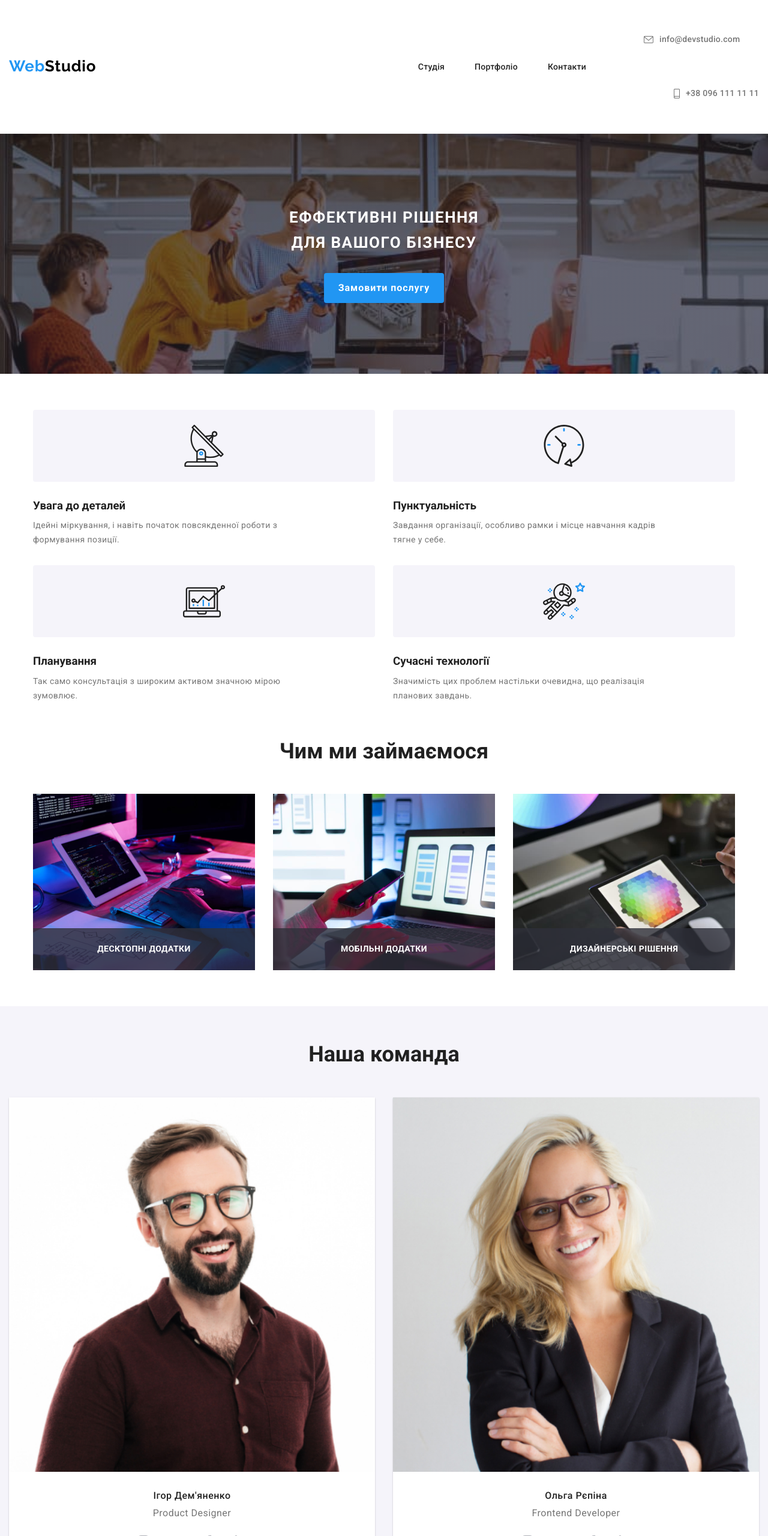
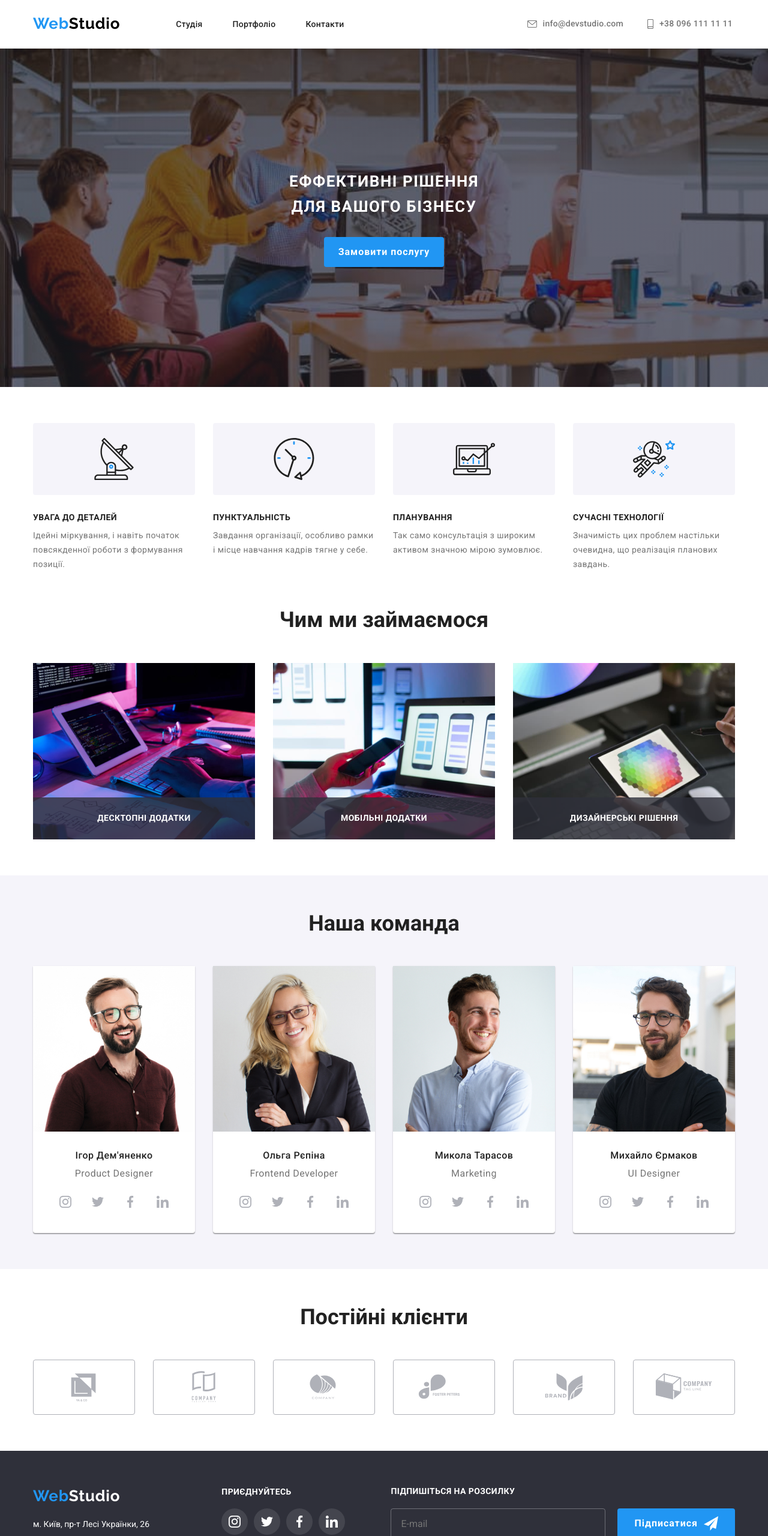
Before and after one commit to YaroslavRebrina/goit-markup-hw-08, a plain HTML site: page index.html in a window 1280 px wide. Shown: the top 2560 px of the page at 60% size. Drawn offline with nearby package versions, Linux system fonts and the light colour scheme.

```diff
--- a/index.html
+++ b/index.html
@@ -82,7 +82,7 @@
                 <use href="./image/icons/symbol-defs.svg#icon-antenna"></use>
               </svg>
             </div>
-            <h3 class="section-service__header">Увага до деталей</h3>
+            <h3 class="section-benefits__header">Увага до деталей</h3>
             <p class="section-benefits__description">
               Ідейні міркування, i навіть початок повсякденної роботи з
               формування позиції.
@@ -94,7 +94,7 @@
                 <use href="./image/icons/symbol-defs.svg#icon-clock"></use>
               </svg>
             </div>
-            <h3 class="section-service__header">Пунктуальність</h3>
+            <h3 class="section-benefits__header">Пунктуальність</h3>
             <p class="section-benefits__description">
               Завдання організації, особливо рамки i місце навчання кадрів
               тягне у себе.
@@ -106,7 +106,7 @@
                 <use href="./image/icons/symbol-defs.svg#icon-diagram"></use>
               </svg>
             </div>
-            <h3 class="section-service__header">Планування</h3>
+            <h3 class="section-benefits__header">Планування</h3>
             <p class="section-benefits__description">
               Так само консультація з широким активом значною мірою зумовлює.
             </p>
@@ -117,7 +117,7 @@
                 <use href="./image/icons/symbol-defs.svg#icon-astronaut"></use>
               </svg>
             </div>
-            <h3 class="section-service__header">Сучасні технології</h3>
+            <h3 class="section-benefits__header">Сучасні технології</h3>
             <p class="section-benefits__description">
               Значимість цих проблем настільки очевидна, що реалізація
               планових завдань.
--- a/sass/components/_footer.scss
+++ b/sass/components/_footer.scss
@@ -31,7 +31,14 @@
             @media screen and (min-width:768px){
                 flex-direction: row;
                 flex-wrap: wrap;
+            }
+            @media screen and (min-width:768px) and (max-width:1199px){
                 justify-content: space-around;
+            }
+
+            @media screen and (min-width:1200px){
+            justify-content: space-between;
+            flex-wrap: nowrap;
             }
         }
 
@@ -49,6 +56,9 @@
             display: flex;
             flex-direction: column;
             align-items: center;
+            @media screen and (min-width:1200px){
+                align-items: flex-start;
+            }
 
         }
 
@@ -75,11 +85,14 @@
             // margin-right: 70px;
             display: flex;
             flex-direction: column;
+
+            @media screen and (max-width: 480px) and (max-width: 1199px){
             align-items: center;
-
-            @media screen and (max-width: 1200px){
+            }
+            @media screen and (max-width: 1199px){
                 margin-bottom: 60px;
             }
+
         }
 }
 
--- a/sass/components/_header-mobile.scss
+++ b/sass/components/_header-mobile.scss
@@ -1,9 +1,10 @@
 .header {
     border-bottom: 1px solid #ECECEC;
+    @media screen and (min-width:480px)  and (max-width:767px){
+    padding: 16px 0;
+    }
 
-    padding: 16px 0;
-
-    @media screen and (min-width:768px){
+    @media screen and (min-width:768px) and (max-width:1199px){
         padding: 26px 0;
     }
 
@@ -12,35 +13,55 @@
         align-items: center;
         width: 100%;
 
-        @media screen and (min-width:768px) {
+        @media screen and (min-width:768px) and (max-width:1199px) {
         justify-content: space-between;
+        }
+
+        @media screen and (min-width:1200px) {
+        width: 1200px;
+
         }
     }
 
     &__navigation {
         display: flex;
+
+        @media screen and (min-width:1200px) {
+            align-items: center;
+        }
     }
 
     &__content {
         display: none;
 
-        @media screen and (min-width:768px) {
+        @media screen and (min-width:768px) and (max-width:1199px) {
         display: flex;
         gap: 96px;
+        }
+
+        @media screen and (min-width:1200px) {
+        display: flex;
         }
     }
 
     &__contacts {
+        @extend .list;
         display: flex;
         justify-content: center;
-        @extend .list;
         margin-left: auto;
 
         @media screen and (min-width:768px){
             flex-direction: column;
             gap: 10px;
         }
+
+                @media screen and (min-width:1200px) {
+                flex-direction: row;
+                margin-left: 305px;
+
+                }
     }
+
 
     &__address {
         text-decoration: none;
@@ -68,7 +89,7 @@
 
     .header__item:not(:first-child) {
         @media screen and (min-width:1200px) {
-        margin-left: 50px;
+        margin-left: 30px;
         }
 
     }
@@ -87,5 +108,4 @@
     &__address:focus &__img--tel {
         fill: var(--accent-bg-cl);
     }
-
 }
--- a/sass/components/_logo.scss
+++ b/sass/components/_logo.scss
@@ -1,5 +1,4 @@
 .logo {
-    // margin-right: 93px;
 
     font-family: var(--secondary-font);
     text-decoration: none;
@@ -17,4 +16,7 @@
         &--inversed {
             color: #fff;
         }
+
+        @media screen and (min-width:1200px) {margin-right: 93px;
+        }
 }
--- a/sass/components/_navigation.scss
+++ b/sass/components/_navigation.scss
@@ -1,6 +1,4 @@
 .navigation {
-
-
 
     @media screen and (min-width:768px) {
         display: flex;
@@ -75,8 +73,8 @@
     color: var(--accent-txt-cl);
     }
 
-    &:after {
-        @media screen and (min-width: 768x) {
+            &::after {
+            @media screen and (min-width: 768x) {
             content: "";
             position: absolute;
             left: 0;
--- a/sass/components/_section-benefits.scss
+++ b/sass/components/_section-benefits.scss
@@ -16,6 +16,8 @@
                 flex-wrap: wrap;
                 flex-direction: row;
             }
+
+
         }
 
         &__item {
@@ -26,6 +28,10 @@
 
             @media screen and (max-width:767px){
             align-items: center;
+            }
+
+            @media screen and (min-width:1200px){
+                flex-basis: calc((100% - 90px)/4);
             }
         }
 
--- a/sass/components/_section-hero.scss
+++ b/sass/components/_section-hero.scss
@@ -15,11 +15,17 @@
     text-align: center;
     @media screen and (min-width:768px){
 
-        background-image: linear-gradient(to right,
-                rgba(47, 48, 58, 0.4),
-                rgba(47, 48, 58, 0.4)),
-                url(../image/studio-page/hero-background-768.jpg);
+    background-image: linear-gradient(to right,
+    rgba(47, 48, 58, 0.4),
+    rgba(47, 48, 58, 0.4)),
+    url(../image/studio-page/hero-background-768.jpg);
     }
+
+    @media screen and (min-width:1200px){
+        padding: 200px 0px;
+        height: 100%;
+    }
+
     @media (min-device-pixel-ratio: 2),
         (min-resolution: 192dpi),
         (min-resolution: 2dppx) {
@@ -66,6 +72,9 @@
         flex-direction: column;
         align-items: center;
        width: 100%;
+    @media screen and (min-width:1200px){
+    width: 1200px;
+    }
    }
 
 
@@ -97,9 +106,14 @@
     left: 50%;
     transform: translate(-50%, -50%) scale(1);
 
-    min-width: 100%;
-    height: 100%;
+    min-width: 450px;
+    min-height: 609px;
     padding: 40px;
+    @media screen and (min-width:1200px) {
+        min-width: 528px;
+            min-height: 581px;
+    }
+
 
     opacity: 1;
 
--- a/sass/components/_section-servise.scss
+++ b/sass/components/_section-servise.scss
@@ -1,7 +1,5 @@
 .section-servise {
     display: none;
-
-
     padding-top: 0;
 
         @media screen and (min-width:1200px) {
@@ -53,6 +51,7 @@
             letter-spacing: 0.03em;
             text-transform: uppercase;
 
+
             color: #FFFFFF;
 
         }
--- a/sass/components/_section-team.scss
+++ b/sass/components/_section-team.scss
@@ -3,7 +3,13 @@
 
         .section-team__container{
             width: 100% ;
+
+        @media screen and (min-width:1200px) {
+               width: 1200px;
+            }
         }
+
+
 
         &__flexbox {
             display: flex;
@@ -28,6 +34,9 @@
             @media screen and (min-width:768px){
             width: calc((100% - 30px) / 2);
         }
+            @media screen and (min-width:1200px) {
+                width: calc((100% - 90px) / 4);
+            }
 
         }
 
--- a/sass/components/_section_clients.scss
+++ b/sass/components/_section_clients.scss
@@ -2,6 +2,10 @@
 
         .section-clients__container{
             width: 100%;
+
+        @media screen and (min-width:1200px) {
+        width: 1200px;
+        }
         }
 
         &__flexbox {
@@ -21,6 +25,9 @@
             height: 92px;
             @media screen and (min-width:768px) {
                 width: 226px;
+            }
+            @media screen and (min-width:1200px) {
+                width: calc((100% - 150px) / 6);
             }
         }
 
--- a/sass/components/_socials.scss
+++ b/sass/components/_socials.scss
@@ -81,5 +81,8 @@
 .socials__flexbox {
     display: flex;
     flex-direction: column;
+
+    @media screen and (max-width: 1199px) {
     align-items: center;
+    }
 }
--- a/sass/components/_subscription-form.scss
+++ b/sass/components/_subscription-form.scss
@@ -1,8 +1,12 @@
 .subscription {
     display: flex;
     flex-direction: column;
+    // margin-left: auto;
+
+    @media screen and (min-width:480px) and (max-width: 1199px) {
+
     align-items: center;
-    // margin-left: auto;
+    }
 
 
 
@@ -24,13 +28,17 @@
         display: flex;
         flex-direction: column;
         gap: 20px;
+
+        @media screen and (min-width:1200px) {
+        flex-direction: row;
+        }
     }
 
 
     &__input {
         width: 450px;
 
-        // width: 358px;
+
         height: 50px;
         border: 1px solid var(--form-border-color);
         background-color: transparent;
@@ -40,6 +48,10 @@
         outline: none;
 
         transition: border-color 250ms var(--cubic-primary);
+
+        @media screen and (min-width:1200px){
+            width: 358px;
+        }
     }
 
     &__input:focus {
```
Also changed, not shown: css/main.min.css, 1 other file.
